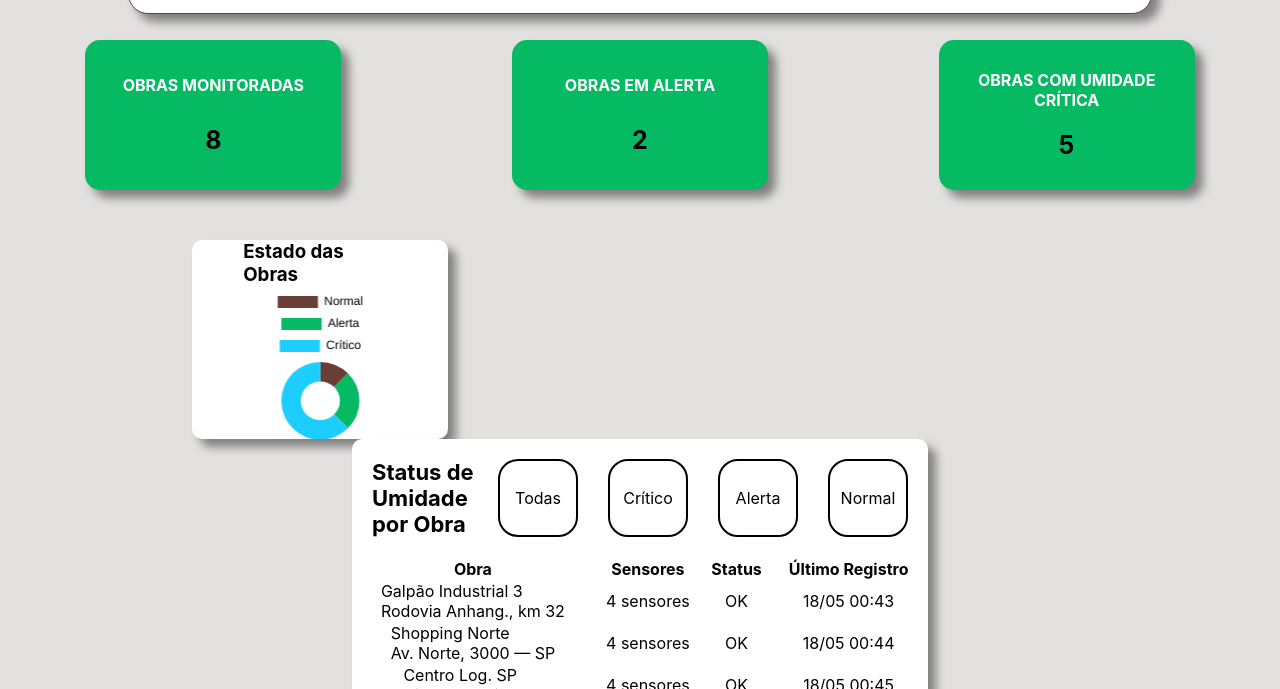
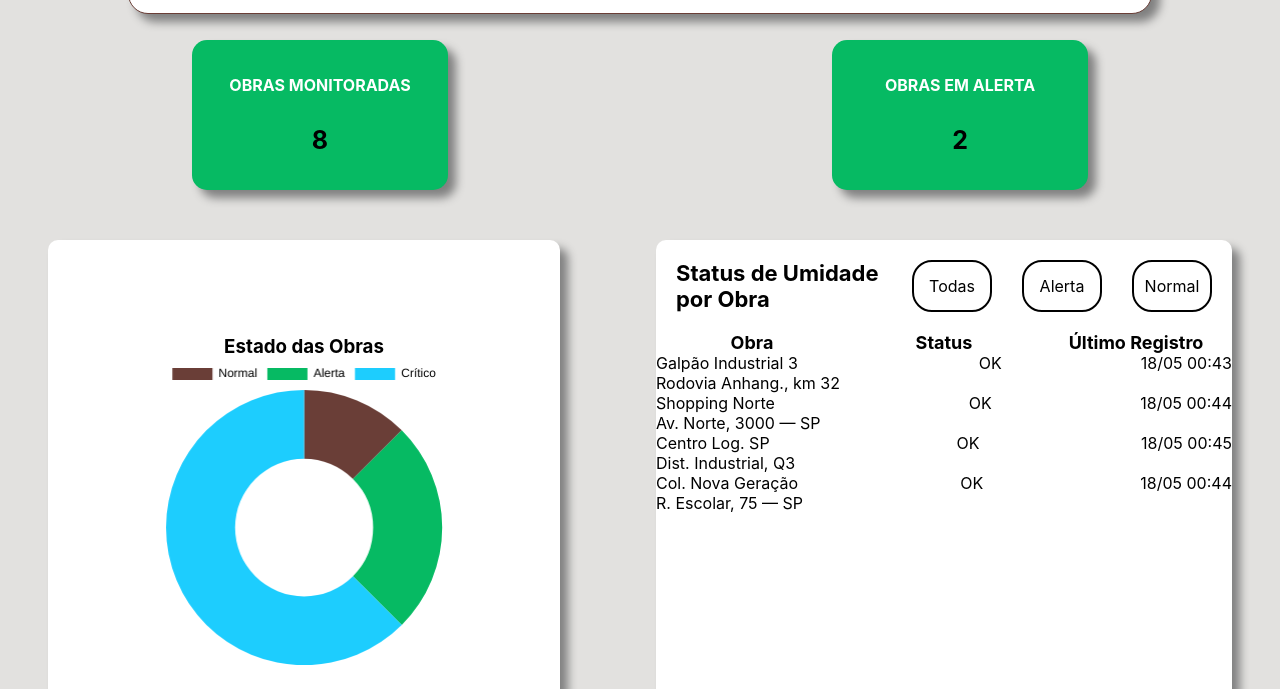
Before and after one commit to Jefferson-Palma/GEO-HIDRA, a website: page public/wiz/public/dashboardGeral.html in a window 1280 px wide. Both pictures are taken after a click on the element "Normal". Shown: the part 111-800 px from the top of the page. Drawn offline with nearby package versions, Linux system fonts and the light colour scheme.

Commit message:
Atualizações Dashboard Geral

```diff
--- a/public/wiz/public/dashboardGeral.html
+++ b/public/wiz/public/dashboardGeral.html
@@ -37,7 +37,6 @@
     </header>
 
     <div class="boxGeral">
-        <div class="dashGeral">
             <div class="kpisGeral">
                 <div class="kpiGeral1">
                     <h4>OBRAS MONITORADAS</h4>
@@ -51,45 +50,34 @@
                         <span class="textoKpiProblema">2</span>
                     </div>
                 </div>
-                <div class="kpiGeral3">
-                    <h4>OBRAS COM UMIDADE CRÍTICA</h4>
-                    <div class="projecao">
-                        <span class="textoKpiProblema">5</span>
-                    </div>
-                </div>
             </div>
-
-            <div class="divGeral">
+        <div class="tabelaDash">
                 <div class="graficoGeral">
                     <div class="grafico-geral">
                         <h3 class="tituloGraficosGeral">Estado das Obras</h3>
                         <canvas class="graficoDashGeral" id="graficoComposicao"></canvas>
                     </div>
                 </div>
-            </div>
-        </div>
-        <div class="tabelaDash">
+
             <div class="obras-card">
                 <div class="obras-header">
                     <div class="obras-title">Status de Umidade por Obra</div>
                     <div class="filter-badges">
                         <span class="fb" onclick="filterTableAll()">Todas</span>
-                        <span class="fb" onclick="filterTableCritico()">Crítico</span>
                         <span class="fb" onclick="filterTableAlerta()">Alerta</span>
                         <span class="fb" onclick="filterTableNormal()">Normal</span>
                     </div>
                 </div>
-                <table id="obrasTable">
-                    <thead>
-                        <tr>
-                            <th>Obra</th>
-                            <th>Sensores</th>
-                            <th>Status</th>
-                            <th>Último Registro</th>
-                        </tr>
-                    </thead>
-                    <tbody id="obrasBody"></tbody>
-                </table>
+                <div id="obrasTable">
+                    <div>
+                        <div class="headerTable">
+                            <span>Obra</span>
+                            <span>Status</span>
+                            <span>Último Registro</span>
+                        </div>
+                    </div>
+                    <div id="obrasBody"></div>
+                </div>
             </div>
         </div>
     </div>
@@ -110,77 +98,47 @@
 </html>
 <script>
     const obras = [
-        { nome: "Res. Beira Rio", addr: "Av. Beira Rio, 400 — SP", sens: 4, st: "Crítico", ts: "18/05 00:39" },
-        { nome: "Cond. Arvoredo", addr: "R. das Palmeiras, 201", sens: 4, st: "Crítico", ts: "18/05 00:40" },
-        { nome: "Ed. Vitor Meireles", addr: "R. Vitor Meireles, 88", sens: 4, st: "Alerta", ts: "18/05 00:42" },
-        { nome: "Torre Marítima", addr: "Av. do Porto, 1200", sens: 4, st: "Alerta", ts: "18/05 00:41" },
-        { nome: "Galpão Industrial 3", addr: "Rodovia Anhang., km 32", sens: 4, st: "OK", ts: "18/05 00:43" },
-        { nome: "Shopping Norte", addr: "Av. Norte, 3000 — SP", sens: 4, st: "OK", ts: "18/05 00:44" },
-        { nome: "Centro Log. SP", addr: "Dist. Industrial, Q3", sens: 4, st: "OK", ts: "18/05 00:45" },
-        { nome: "Col. Nova Geração", addr: "R. Escolar, 75 — SP", sens: 4, st: "OK", ts: "18/05 00:44" },
+        { nome: "Ed. Vitor Meireles", addr: "R. Vitor Meireles, 88", st: "Alerta", ts: "18/05 00:42" },
+        { nome: "Torre Marítima", addr: "Av. do Porto, 1200", st: "Alerta", ts: "18/05 00:41" },
+        { nome: "Galpão Industrial 3", addr: "Rodovia Anhang., km 32", st: "OK", ts: "18/05 00:43" },
+        { nome: "Shopping Norte", addr: "Av. Norte, 3000 — SP", st: "OK", ts: "18/05 00:44" },
+        { nome: "Centro Log. SP", addr: "Dist. Industrial, Q3", st: "OK", ts: "18/05 00:45" },
+        { nome: "Col. Nova Geração", addr: "R. Escolar, 75 — SP", st: "OK", ts: "18/05 00:44" },
     ];
     function filterTableAll() {
         obrasBody.innerHTML = "";
         for (let i = 0; i < obras.length; i++) {
             obrasBody.innerHTML += `
-                <tr>
-                    <td>
+                <div class="dadosGerais">
+                    <div class="divDadosTabela">
                         <span class="dadosTabelas">${obras[i].nome} <br> ${obras[i].addr}</span>
-                    </td>
-                    <td>
-                        <span class="dadosTabelas">${obras[i].sens} sensores</span>
-                    </td>
-                    <td>
+                    </div>
+                    <div class="divDadosTabela">
                         <span class="dadosTabelas">${obras[i].st}</span>
-                    </td>
-                    <td>
+                    </div>
+                    <div class="divDadosTabela">
                         <span class="dadosTabelas">${obras[i].ts}</span>
-                    </td>
-                </tr>`;
+                    </div>
+                </div>`;
         }
     }
 
-    function filterTableCritico(){
-        obrasBody.innerHTML = "";
-            for (let i = 0; i < obras.length; i++) {
-                if(obras[i].st == "Crítico"){
-                    obrasBody.innerHTML += `
-                <tr>
-                    <td>
-                        <span class="dadosTabelas">${obras[i].nome} <br> ${obras[i].addr}</span>
-                    </td>
-                    <td>
-                        <span class="dadosTabelas">${obras[i].sens} sensores</span>
-                    </td>
-                    <td>
-                        <span class="dadosTabelas">${obras[i].st}</span>
-                    </td>
-                    <td>
-                        <span class="dadosTabelas">${obras[i].ts}</span>
-                    </td>
-                </tr>`;
-                }
-            }
-    }
     function filterTableAlerta(){
         obrasBody.innerHTML = "";
             for (let i = 0; i < obras.length; i++) {
                 if(obras[i].st == "Alerta"){
                     obrasBody.innerHTML += `
-                <tr>
-                    <td>
+                        <div class="dadosGerais">
+                    <div class="divDadosTabela">
                         <span class="dadosTabelas">${obras[i].nome} <br> ${obras[i].addr}</span>
-                    </td>
-                    <td>
-                        <span class="dadosTabelas">${obras[i].sens} sensores</span>
-                    </td>
-                    <td>
+                    </div>
+                    <div class="divDadosTabela">
                         <span class="dadosTabelas">${obras[i].st}</span>
-                    </td>
-                    <td>
+                    </div>
+                    <div class="divDadosTabela">
                         <span class="dadosTabelas">${obras[i].ts}</span>
-                    </td>
-                </tr>`;
+                    </div>
+                </div>`;
                 }
             }
     }
@@ -189,20 +147,17 @@
             for (let i = 0; i < obras.length; i++) {
                 if(obras[i].st == "OK"){
                     obrasBody.innerHTML += `
-                <tr>
-                    <td>
+                        <div class="dadosGerais">
+                    <div class="divDadosTabela">
                         <span class="dadosTabelas">${obras[i].nome} <br> ${obras[i].addr}</span>
-                    </td>
-                    <td>
-                        <span class="dadosTabelas">${obras[i].sens} sensores</span>
-                    </td>
-                    <td>
+                    </div>
+                    <div class="divDadosTabela">
                         <span class="dadosTabelas">${obras[i].st}</span>
-                    </td>
-                    <td>
+                    </div>
+                    <div class="divDadosTabela">
                         <span class="dadosTabelas">${obras[i].ts}</span>
-                    </td>
-                </tr>`;
+                    </div>
+                </div>`;
                 }
             }
     }
```
